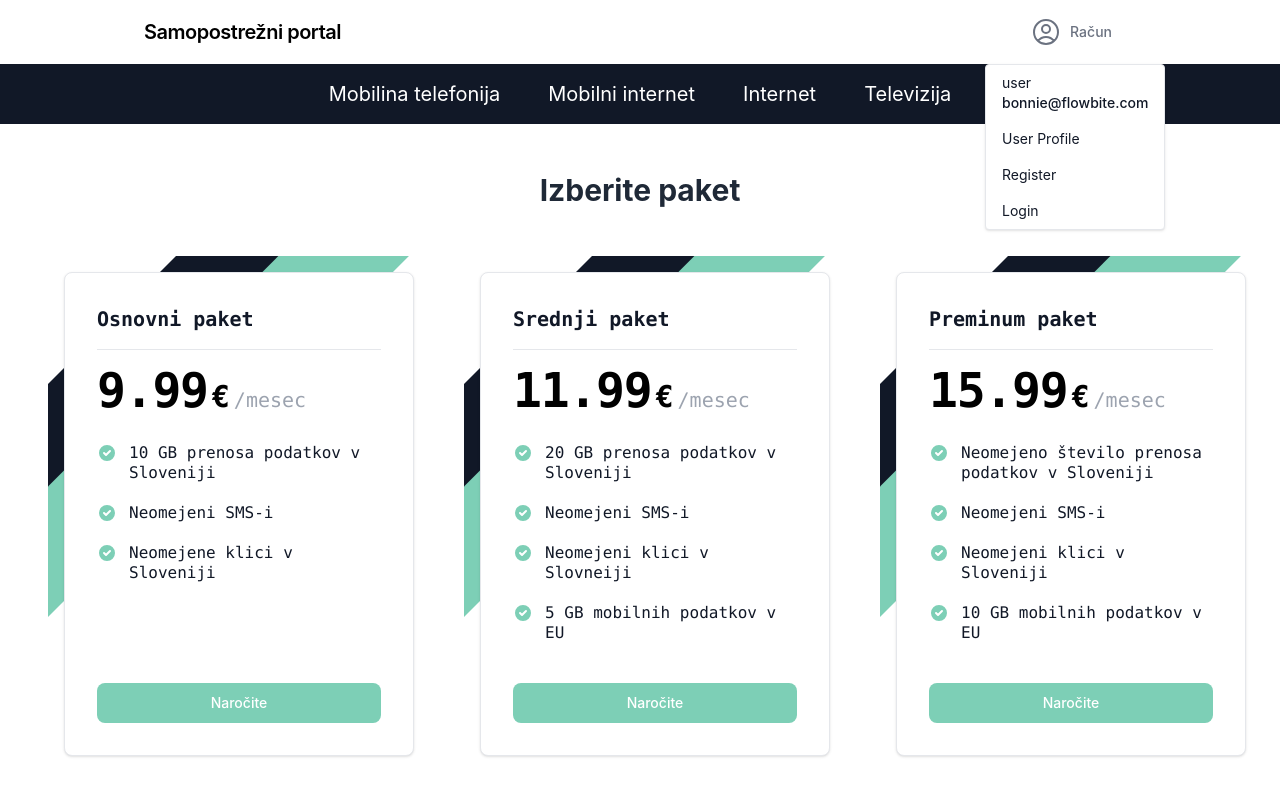
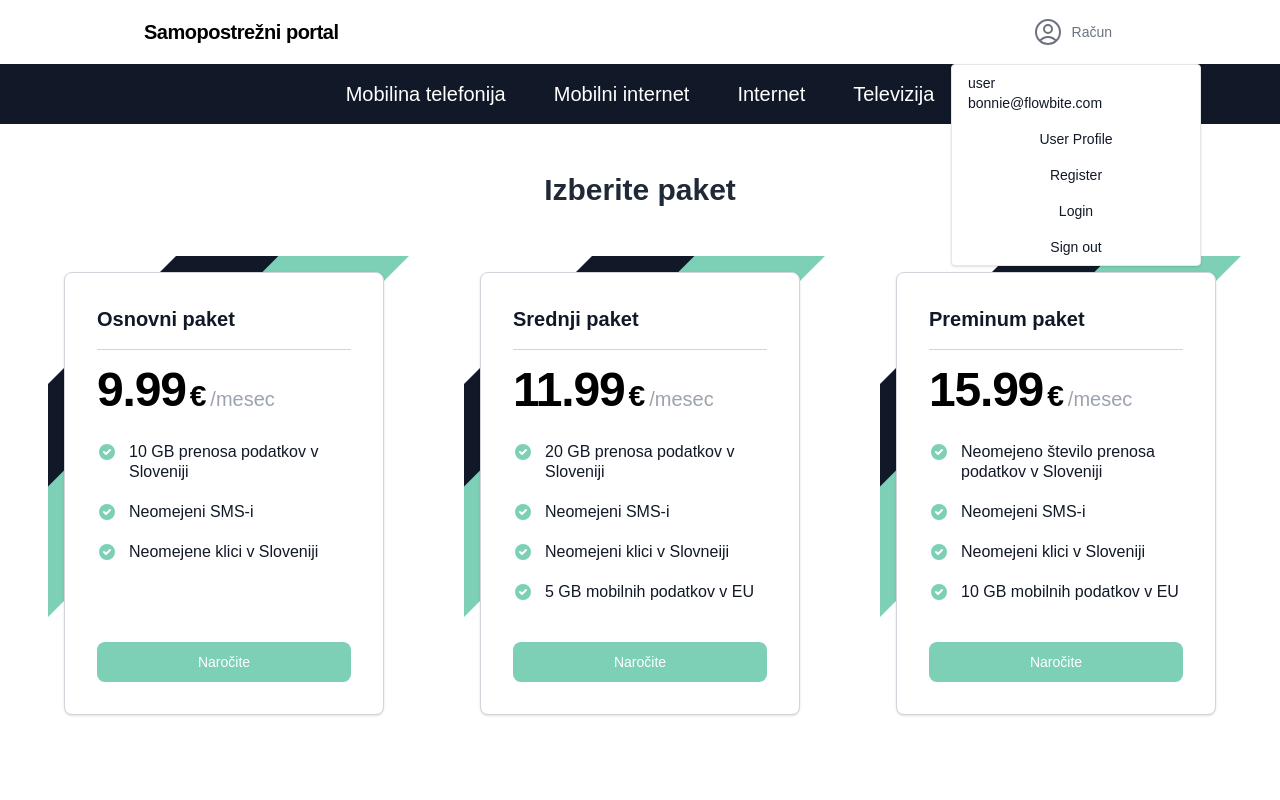
Before and after one commit to FrostyKitten02/bintegra-frontend, a React (Create React App) app in the folder app/: page /paketi/mobilni in a window 1280 px wide. Both pictures are taken after a click on the button "Račun". Shown: the top 800 px of the page. Built offline with nearby package versions, Linux system fonts and the light colour scheme.

Commit message:
#19 - FIXED user dropdown and card (#9)

```diff
--- a/app/src/components/PicCard.tsx
+++ b/app/src/components/PicCard.tsx
@@ -8,8 +8,8 @@ export default function PicCard({ image, section, description }: { image: string
                     <img className="w-full rounded-lg" src={image} alt="Card Image" />
                 </div>
                 <div>
-                    <p className="mb-2 text-base font-bold text-800 font-mono">{section}</p>
-                    <p className="text-base text-gray-600 font-mono">{description}</p>
+                    <p className="mb-2 text-base font-bold text-800 ">{section}</p>
+                    <p className="text-base text-gray-600 ">{description}</p>
                 </div>
             </div>
         </div>
--- a/app/src/components/PlanCard.tsx
+++ b/app/src/components/PlanCard.tsx
@@ -11,23 +11,23 @@ const Feature = ({name, disabled}:{name: string, disabled?: boolean})=>{
                       d="M10 18a8 8 0 100-16 8 8 0 000 16zm3.707-9.293a1 1 0 00-1.414-1.414L9 10.586 7.707 9.293a1 1 0 00-1.414 1.414l2 2a1 1 0 001.414 0l4-4z"
                       clipRule="evenodd"></path>
             </svg>
-            <span className="text-base font-mono font-normal leading-tight text-gray-900">{name}</span>
+            <span className="text-base  font-normal leading-tight text-gray-900">{name}</span>
         </li>
     )
 };
 export default function FancyPlanCard ({features, name, price, priceInterval}:{features: string[], name: string, price: number, priceInterval: PriceInterval}) {
     return(
         <div className="w-full flex max-w-sm group">
-            <div className="sm:group-hover:scale-125 ease-in-out absolute duration-700 bg-gray-900 z-19 polygon-diagonal h-60 w-60 sm:h-80 sm:w-80">
+            <div className="sm:group-hover:scale-[120%] ease-in-out absolute duration-700 bg-gray-900 z-19 polygon-diagonal h-60 w-60 md:h-80 md:w-80">
             </div>
-            <div className="absolute bg-sage-green z-19 sm:group-hover:scale-110 ease-in-out duration-700 polygon-diagonal-second h-80 w-80 sm:h-96 sm:w-96">
+            <div className="absolute bg-sage-green z-19 sm:group-hover:scale-110 ease-in-out duration-700 polygon-diagonal-second h-80 w-80 md:h-96 md:w-96">
             </div>
-            <div className="transition max-w-[300px] max-h-auto md:min-w-[350px] md:min-h-auto sm:hover:scale-105 duration-1000 z-20 mt-4 ml-4 p-4 bg-white border border-gray-200 rounded-lg shadow sm:p-8">
+            <div className="transition w-[300px] max-h-auto md:w-[350px] md:min-h-auto sm:hover:scale-105 duration-1000 z-20 m-4 p-4 bg-white border border-gray-300 rounded-lg shadow sm:p-8">
                 <div className="relative h-full">
                     <div className="mb-20">
-                        <h5 className="mb-4 text-xl font-mono font-bold text-gray-900">{name}</h5>
-                        <hr className="pb-4" />
-                        <div className="flex font-mono items-baseline text-black">
+                        <h5 className="mb-4 text-xl  font-bold text-gray-900">{name}</h5>
+                        <hr className="pb-4 gray-400 border-gray-300" />
+                        <div className="flex  items-baseline text-black">
                             <span className="text-5xl pr-1 font-extrabold tracking-tight">{price}</span>
                             <span className="text-3xl font-semibold">€</span>
                             <span className="ml-1 text-xl text-gray-400">/{priceInterval}</span>
--- a/app/src/pages/HomePage.tsx
+++ b/app/src/pages/HomePage.tsx
@@ -33,7 +33,7 @@ export default function HomePage() {
               </svg>
             </div>
             <div className="p-6">
-              <p className="mb-4 text-base font-bold font-mono text-800">Aktivirajte naročniški portal</p>
+              <p className="mb-4 text-base font-bold  text-800">Aktivirajte naročniški portal</p>
             </div>
           </div>
           <div>
@@ -45,7 +45,7 @@ export default function HomePage() {
               </svg>
             </div>
             <div className="p-6">
-              <p className="mb-4 text-base font-bold font-mono text-800">5G omrežje vsepovsod po svetu</p>
+              <p className="mb-4 text-base font-bold  text-800">5G omrežje vsepovsod po svetu</p>
             </div>
           </div>
           <div>
@@ -57,7 +57,7 @@ export default function HomePage() {
               </svg>
             </div>
             <div className="p-6">
-              <p className="mb-4 text-base font-bold font-mono text-800">Televizijski paketi</p>
+              <p className="mb-4 text-base font-bold  text-800">Televizijski paketi</p>
             </div>
           </div>
         </div>
@@ -65,8 +65,8 @@ export default function HomePage() {
         {/*about us*/}
         <div className="mx-auto mt-16 max-w-2xl rounded-3xl ring-1 ring-gray-200 sm:mt-20 lg:mx-0 lg:flex lg:max-w-none  ">
           <div className="p-8 sm:p-10 lg:flex-auto text-center">
-            <h2 className="text-2xl font-mono tracking-tight text-gray-900 font-bold">Za Vas ustvarjamo proprostejši dostop do digitalnih in spletnih storitev</h2>
-            <p className="mt-6 text-base leading-7 text-gray-600 font-mono">
+            <h2 className="text-2xl  tracking-tight text-gray-900 font-bold">Za Vas ustvarjamo proprostejši dostop do digitalnih in spletnih storitev</h2>
+            <p className="mt-6 text-base leading-7 text-gray-600 ">
               Samopostrežni portal je najnaprednejši slovenski ponudnik najsodobnejših IKT-storitev in rešitev.
               <br/>
               Strmimo k temu, da olajšamo dostop do digitalnih storitev naše poslovalnice, ter lažje in hitrejše komuniciranje s strankami.
--- a/app/src/pages/RegisterPage.tsx
+++ b/app/src/pages/RegisterPage.tsx
@@ -30,7 +30,7 @@ export default function RegisterPage() {
 
     return (
         <div className="mb-32 text-gray-800 grid justify-items-center pt-12">
-            <h2 className="text-3xl font-mono font-bold text-center mb-12">
+            <h2 className="text-3xl  font-bold text-center mb-12">
                 Registracija v samopostrežni portal
             </h2>
             <div className="flex justify-center">
@@ -41,7 +41,7 @@ export default function RegisterPage() {
                         className="z-58 sm:mt-5 sm:ml-5 relative w-full max-w-[350px] sm:max-w-[450px] p-4 bg-white border border-gray-200 rounded-lg shadow sm:p-6 md:p-8">
                         <form className="space-y-6"
                               onSubmit={handleSubmit}>
-                            <h5 className="text-xl font-mono font-medium text-gray-900">
+                            <h5 className="text-xl  font-medium text-gray-900">
                                 Registracija
                             </h5>
                             <hr className="pb-6"/>
--- a/app/src/tailwind.css
+++ b/app/src/tailwind.css
@@ -21,3 +21,7 @@
         clip-path: polygon(94% 0, 0 94%, 0 60%, 60% 0);
     }
 }
+
+#root {
+    font-family: "Arial";
+}
--- a/app/src/template/MobileUserDropdown.tsx
+++ b/app/src/template/MobileUserDropdown.tsx
@@ -6,7 +6,7 @@ import Paths from "../Paths";
 const UserDropdownItem = ({ name, path }: { name:string, path:string }) => {
     const navigation = useNavigate();
     return(
-        <li className = "text-right py-2 font-mono border-t border-t-gray-300">
+        <li className = "text-right py-2  border-t border-t-gray-300">
             <a className = " "
                onClick={ () => navigation(path) }>
                 {name}
--- a/app/src/template/UserDropdown.tsx
+++ b/app/src/template/UserDropdown.tsx
@@ -8,7 +8,7 @@ import Paths from "../Paths";
 
 export default function UserDropdown() {
     return (
-        <Dropdown color="white" className="z-50" arrowIcon={false} trigger="hover" label={
+        <Dropdown color="white" className="z-50 w-[250px]" arrowIcon={false} trigger="hover" label={
             <>
                 <UserCircleIcon className="transition ease-in-out hover:scale-110 duration-300 h-8 w-8 text-gray-500" />
                 <span className="text-gray-500 px-2">Račun</span>
@@ -19,19 +19,22 @@ export default function UserDropdown() {
                 <span className="block truncate text-sm font-medium">bonnie@flowbite.com</span>
             </Dropdown.Header>
             <Dropdown.Item>
-                <Link to={Paths.USER_PROFILE}>User Profile</Link>
+                <Link className="w-full h-full" to={Paths.USER_PROFILE}>User Profile</Link>
             </Dropdown.Item>
             <Dropdown.Item>
-                <Link to={Paths.REGISTER}>Register</Link>
+                <Link
+                    className="w-full h-full"
+                    to={Paths.REGISTER}>
+                    Register
+                </Link>
             </Dropdown.Item>
             <Dropdown.Item>
-                <Link to={Paths.LOGIN}>Login</Link>
+                <Link className="w-full h-full" to={Paths.LOGIN}>Login</Link>
             </Dropdown.Item>
-            {/*<Dropdown.Item>
-                <Link to={Paths.EARNINGS}>Earnings</Link>
-            </Dropdown.Item>*/}
             <Dropdown.Divider />
-
+            <Dropdown.Item>
+                <Link className="w-full h-full" to={Paths.HOME}>Sign out</Link>
+            </Dropdown.Item>
         </Dropdown>
     )
 }
```
